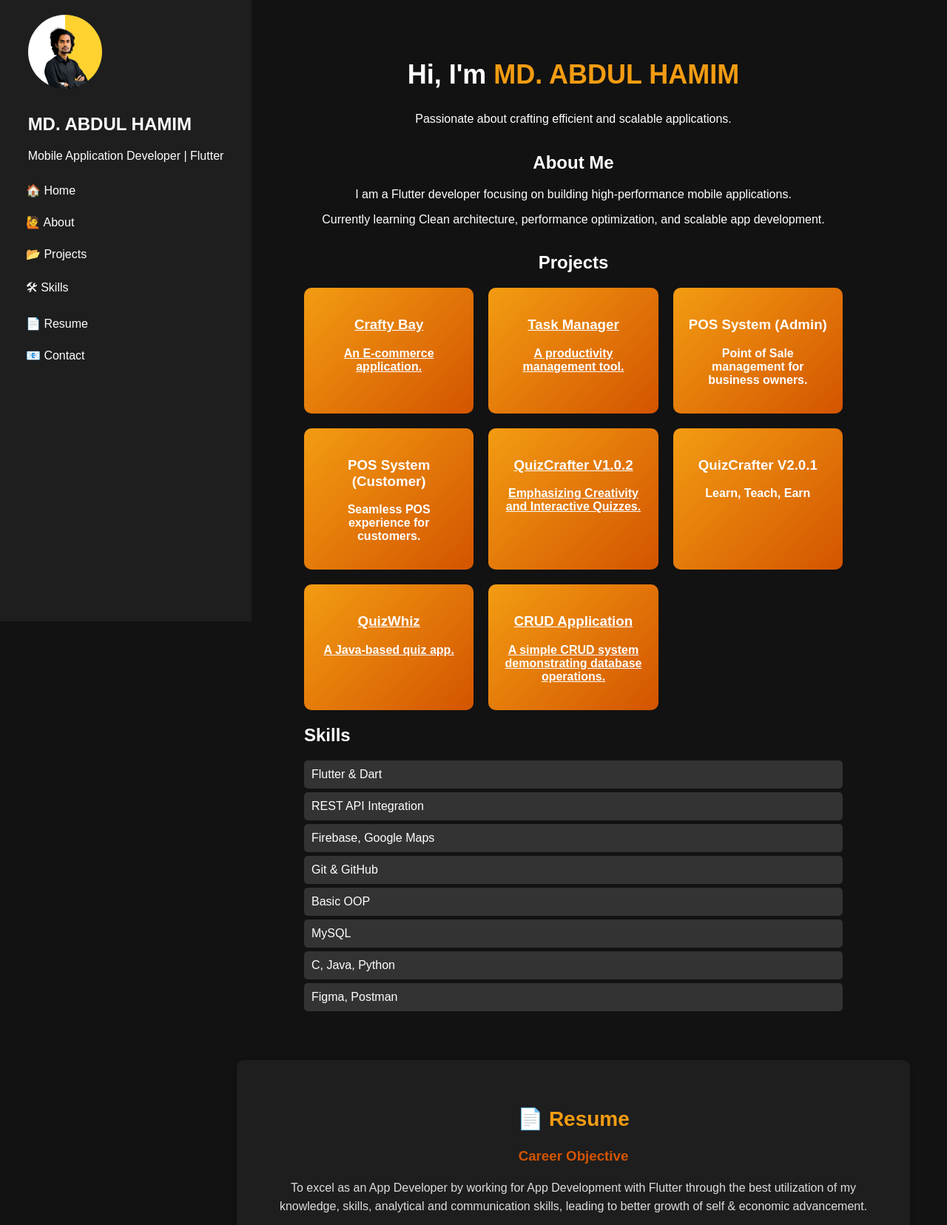
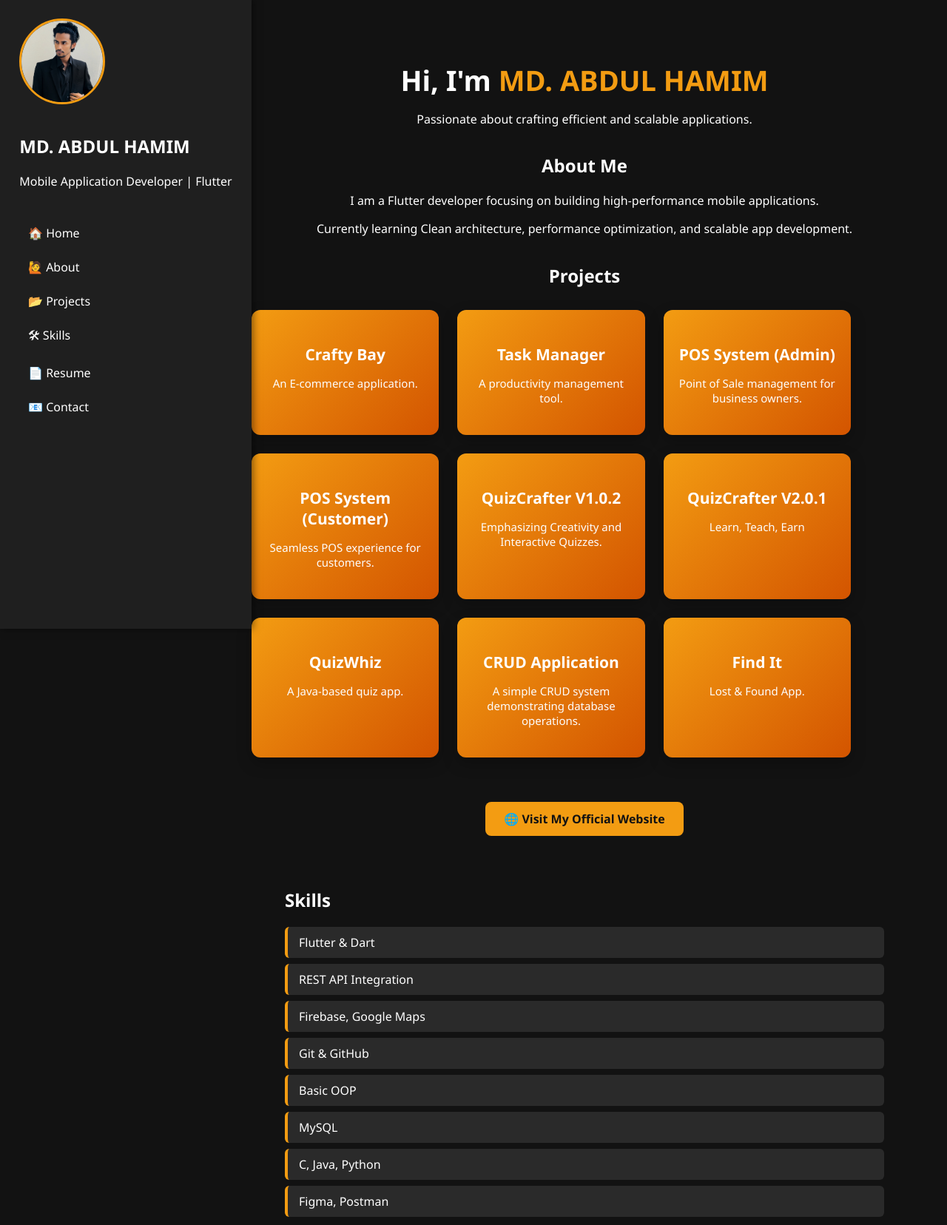
Before and after one commit to hamim5264/portfolio-website, a plain HTML site: page index.html in a window 1280 px wide. Shown: the top 1656 px of the page at 74% size. Drawn offline with nearby package versions, Linux system fonts and the light colour scheme.

Commit message:
Update: Enhanced CSS for a more professional UI

```diff
--- a/index.html
+++ b/index.html
@@ -11,7 +11,7 @@
 <body>
     <div class="sidebar">
         <div class="profile">
-            <img src="images/Hamim.png" alt="Profile Image">
+            <img src="images/hamimLeon.jpeg" alt="Profile Image">
             <h2>MD. ABDUL HAMIM</h2>
             <p>Mobile Application Developer | Flutter</p>
         </div>
@@ -37,34 +37,20 @@
             <p>Currently learning Clean architecture, performance optimization, and scalable app development.</p>
         </section>
 
-        <!-- <section id="projects">
-            <h2>Projects</h2>
-            <div class="project-grid">
-                <div class="project-card"> <h3>Crafty Bay</h3> <p>An E-commerce application.</p> </div>
-                <div class="project-card"> <h3>Task Manager</h3> <p>A productivity management tool.</p> </div>
-                <div class="project-card"> <h3>POS System (Admin)</h3> <p>Point of Sale management for business owners.</p> </div>
-                <div class="project-card"> <h3>POS System (Customer)</h3> <p>Seamless POS experience for customers.</p> </div>
-                <div class="project-card"> <h3>QuizCrafter</h3> <p>A quiz-based learning platform.</p> </div>
-                <div class="project-card"> <h3>QuizWhiz</h3> <p>A Java-based quiz app.</p> </div>
-                <div class="project-card"> <h3>CRUD Application</h3> <p>A simple CRUD system demonstrating database operations.</p> </div>
-            </div>
-        </section> -->
-
         <section id="projects">
             <h2>Projects</h2>
             <div class="project-grid">
-                <!-- Cards with Google Drive Links -->
-                <a href="https://drive.google.com/file/d/1txWex4M-_N8Arr8KW7Z94o0yawGSCQe9/view?usp=drive_link" target="_blank" class="project-card">
+                <!-- All cards now show snackbar -->
+                <div class="project-card" onclick="showSnackbar()">
                     <h3>Crafty Bay</h3>
                     <p>An E-commerce application.</p>
-                </a>
+                </div>
 
-                <a href="https://drive.google.com/file/d/1CmxHcFzfcxKitbH3eTQklQrvy2jV-5Yn/view?usp=drive_link" target="_blank" class="project-card">
+                <div class="project-card" onclick="showSnackbar()">
                     <h3>Task Manager</h3>
                     <p>A productivity management tool.</p>
-                </a>
+                </div>
 
-                <!-- Cards without links (Will show Snackbar message) -->
                 <div class="project-card" onclick="showSnackbar()">
                     <h3>POS System (Admin)</h3>
                     <p>Point of Sale management for business owners.</p>
@@ -75,31 +61,42 @@
                     <p>Seamless POS experience for customers.</p>
                 </div>
 
-
-                <a href="https://drive.google.com/file/d/129sjKRt1AXIcR8CFqzqdkaClOpEk_Bq9/view?usp=sharing" target="_blank" class="project-card">
+                <div class="project-card" onclick="showSnackbar()">
                     <h3>QuizCrafter V1.0.2</h3>
                     <p>Emphasizing Creativity and Interactive Quizzes.</p>
-                </a>
+                </div>
 
                 <div class="project-card" onclick="showSnackbar()">
                     <h3>QuizCrafter V2.0.1</h3>
                     <p>Learn, Teach, Earn</p>
                 </div>
 
-                <a href="https://drive.google.com/file/d/1hh0EkCJNYpSGAIOa1tbnqCeMFGfM6HHi/view?usp=drive_link" target="_blank" class="project-card">
+                <div class="project-card" onclick="showSnackbar()">
                     <h3>QuizWhiz</h3>
                     <p>A Java-based quiz app.</p>
-                </a>
+                </div>
 
-                <a href="https://drive.google.com/file/d/1XqCle4yeTpqFMgS8_Bk1BEEd0n4OJXEd/view?usp=drive_link" target="_blank" class="project-card">
+                <div class="project-card" onclick="showSnackbar()">
                     <h3>CRUD Application</h3>
                     <p>A simple CRUD system demonstrating database operations.</p>
+                </div>
+
+                <div class="project-card" onclick="showSnackbar()">
+                    <h3>Find It</h3>
+                    <p>Lost & Found App.</p>
+                </div>
+            </div>
+
+            <!-- Official Website Button -->
+            <div style="text-align: center; margin-top: 30px;">
+                <a href="https://devengine-three.vercel.app" target="_blank" class="visit-btn">
+                    🌐 Visit My Official Website
                 </a>
             </div>
         </section>
 
         <!-- Snackbar Message -->
-        <div id="snackbar">This project is under development.</div>
+        <div id="snackbar">To get more information or buy this project, visit the official website provided below.</div>
 
         <script>
             function showSnackbar() {
--- a/styles.css
+++ b/styles.css
@@ -1,5 +1,6 @@
+/* Base Styles */
 body {
-    font-family: Arial, sans-serif;
+    font-family: 'Segoe UI', Tahoma, Geneva, Verdana, sans-serif;
     margin: 0;
     padding: 0;
     background-color: #121212;
@@ -7,147 +8,216 @@ body {
     display: flex;
 }
 
+/* Sidebar */
 .sidebar {
     width: 300px;
-    background: #1e1e1e;
+    background: #1f1f1f;
     height: 100vh;
-    padding: 20px;
+    padding: 25px 20px;
     position: fixed;
     display: flex;
     flex-direction: column;
     align-items: center;
+    box-shadow: 2px 0 10px rgba(0, 0, 0, 0.5);
 }
 
 .profile img {
-    width: 100px;
+    width: 110px;
     border-radius: 50%;
-    margin-bottom: 10px;
+    margin-bottom: 15px;
+    border: 3px solid #f39c12;
 }
 
-
-.sidebar nav a {
-    display: flex;
-    align-items: center;
-    justify-content: flex-start;
-    color: white;
-    text-decoration: none;
-    padding: 12px 15px;
-    transition: 0.3s;
-    font-size: 16px;
-    width: 100%;
-}
 .sidebar nav {
     width: 100%;
-    text-align: left;
+    margin-top: 20px;
 }
 
 .sidebar nav a {
     display: block;
-    padding-left: 15px;
+    padding: 12px 15px;
+    color: white;
+    text-decoration: none;
+    font-size: 16px;
+    border-left: 3px solid transparent;
+    transition: 0.3s ease;
 }
 
+.sidebar nav a:hover {
+    background-color: #292929;
+    border-left: 3px solid #f39c12;
+    color: #f39c12;
+}
 
-
+/* Main Content */
 .main-content {
-    margin-left: 270px;
-    padding: 50px;
-    width: calc(100% - 270px);
+    margin-left: 300px;
+    padding: 50px 40px;
+    width: calc(100% - 300px);
     display: flex;
     flex-direction: column;
     align-items: center;
     text-align: center;
 }
+
 .home-content h1 {
-    color: white;
-    font-size: 36px;
+    font-size: 38px;
+    margin-bottom: 10px;
 }
 
 .home-content h1 .highlight {
     color: #f39c12;
-    font-weight: bold;
 }
 
 .project-grid {
     display: grid;
     grid-template-columns: repeat(3, 1fr);
-    gap: 20px;
-    width: 80%;
-    justify-content: center;
-    margin: auto;
+    gap: 25px;
+    width: 90%;
+    margin-top: 30px;
 }
 
+/* Project Cards */
 .project-card {
     background: linear-gradient(135deg, #f39c12, #d35400);
-    padding: 20px;
-    border-radius: 10px;
-    text-align: center;
+    padding: 25px 20px;
+    border-radius: 12px;
     color: white;
-    font-weight: bold;
-    transition: transform 0.3s;
+    box-shadow: 0 8px 20px rgba(0, 0, 0, 0.25);
+    transition: transform 0.3s ease, box-shadow 0.3s ease;
+    cursor: pointer;
+}
+
+.project-card h3 {
+    font-size: 21px;
+    margin-bottom: 10px;
+    color: #fff;
+}
+
+.project-card p {
+    font-size: 15px;
+    font-weight: normal;
+    color: #fdfdfd;
 }
 
 .project-card:hover {
-    transform: scale(1.05);
+    transform: translateY(-5px);
+    box-shadow: 0 12px 30px rgba(0, 0, 0, 0.4);
 }
 
+/* Skills Section */
 .skills-section {
     text-align: left;
-    width: 80%;
-    margin: auto;
+    width: 90%;
+    margin-top: 50px;
 }
 
 .skills-section ul {
     list-style: none;
     padding: 0;
+    margin: 0;
 }
 
 .skills-section li {
-    background: #333;
-    padding: 10px;
-    margin: 5px 0;
-    border-radius: 5px;
+    background: #2a2a2a;
+    padding: 10px 15px;
+    margin: 8px 0;
+    border-left: 4px solid #f39c12;
+    border-radius: 6px;
 }
 
-
+/* Resume & Contact Sections */
 .resume-section, .contact-section {
-    max-width: 850px;
+    max-width: 900px;
     margin: 50px auto;
     padding: 40px;
     background: #1e1e1e;
-    border-radius: 10px;
-    box-shadow: 0 4px 8px rgba(0, 0, 0, 0.2);
+    border-radius: 12px;
+    box-shadow: 0 5px 15px rgba(0, 0, 0, 0.3);
 }
 
 .resume-section h2, .contact-section h2 {
     color: #f39c12;
     text-align: center;
     font-size: 28px;
-
+    margin-bottom: 20px;
 }
 
 .resume-section h3 {
-    color: #d35400;
-    margin-top: 20px;
+    color: #ffa500;
+    margin-top: 25px;
 }
 
-.resume-section p, .resume-section ul, .contact-section p {
+.resume-section p,
+.resume-section ul,
+.contact-section p {
     color: #ddd;
     font-size: 16px;
     line-height: 1.6;
-
 }
 
 .resume-section ul {
     list-style: none;
     padding: 0;
+    margin: 0;
 }
 
 .resume-section ul li {
-    background: #333;
-    padding: 10px;
-    margin: 5px 0;
+    background: #2a2a2a;
+    padding: 10px 15px;
+    margin: 8px 0;
     border-radius: 5px;
-    text-align: left;
+    border-left: 4px solid #d35400;
+}
+
+/* Visit Website Button */
+.visit-btn {
+    display: inline-block;
+    margin-top: 30px;
+    padding: 12px 25px;
+    background-color: #f39c12;
+    color: #121212;
+    font-weight: bold;
+    border-radius: 8px;
+    text-decoration: none;
+    transition: 0.3s;
+}
+
+.visit-btn:hover {
+    background-color: #d35400;
+    color: white;
+}
+
+/* Snackbar Message */
+#snackbar {
+    visibility: hidden;
+    min-width: 300px;
+    background-color: #2c2c2c;
+    color: #fff;
+    text-align: center;
+    border-radius: 6px;
+    padding: 16px;
+    position: fixed;
+    left: 50%;
+    bottom: 30px;
+    transform: translateX(-50%);
+    font-size: 16px;
+    z-index: 1000;
+}
+
+#snackbar.show {
+    visibility: visible;
+    animation: fadein 0.5s, fadeout 0.5s 2.5s;
+}
+
+@keyframes fadein {
+    from { bottom: 20px; opacity: 0; }
+    to { bottom: 30px; opacity: 1; }
+}
+
+@keyframes fadeout {
+    from { bottom: 30px; opacity: 1; }
+    to { bottom: 20px; opacity: 0; }
 }
 
 /* Responsive Design */
@@ -168,27 +238,6 @@ body {
 
 @media (max-width: 768px) {
     .sidebar {
-        width: 200px;
-        padding: 10px;
-    }
-
-    .main-content {
-        margin-left: 200px;
-        width: calc(100% - 200px);
-        padding: 30px;
-    }
-
-    .project-grid {
-        grid-template-columns: repeat(2, 1fr);
-    }
-}
-
-@media (max-width: 480px) {
-    body {
-        flex-direction: column;
-    }
-
-    .sidebar {
         width: 100%;
         height: auto;
         position: relative;
@@ -197,46 +246,16 @@ body {
     .main-content {
         margin-left: 0;
         width: 100%;
-        padding: 20px;
+        padding: 30px;
     }
 
     .project-grid {
         grid-template-columns: repeat(1, 1fr);
     }
 
-    .resume-section, .contact-section {
-        padding: 20px;
-        width: 90%;
+    .skills-section,
+    .resume-section,
+    .contact-section {
+        width: 95%;
     }
 }
-/* Snackbar Message */
-#snackbar {
-    visibility: hidden;
-    min-width: 250px;
-    background-color: #333;
-    color: white;
-    text-align: center;
-    border-radius: 5px;
-    padding: 16px;
-    position: fixed;
-    left: 50%;
-    bottom: 30px;
-    transform: translateX(-50%);
-    font-size: 16px;
-    z-index: 1;
-}
-
-#snackbar.show {
-    visibility: visible;
-    animation: fadein 0.5s, fadeout 0.5s 2.5s;
-}
-
-@keyframes fadein {
-    from { bottom: 20px; opacity: 0; }
-    to { bottom: 30px; opacity: 1; }
-}
-
-@keyframes fadeout {
-    from { bottom: 30px; opacity: 1; }
-    to { bottom: 20px; opacity: 0; }
-}
```
Also changed, not shown: images/hamimLeon.jpeg (added).
